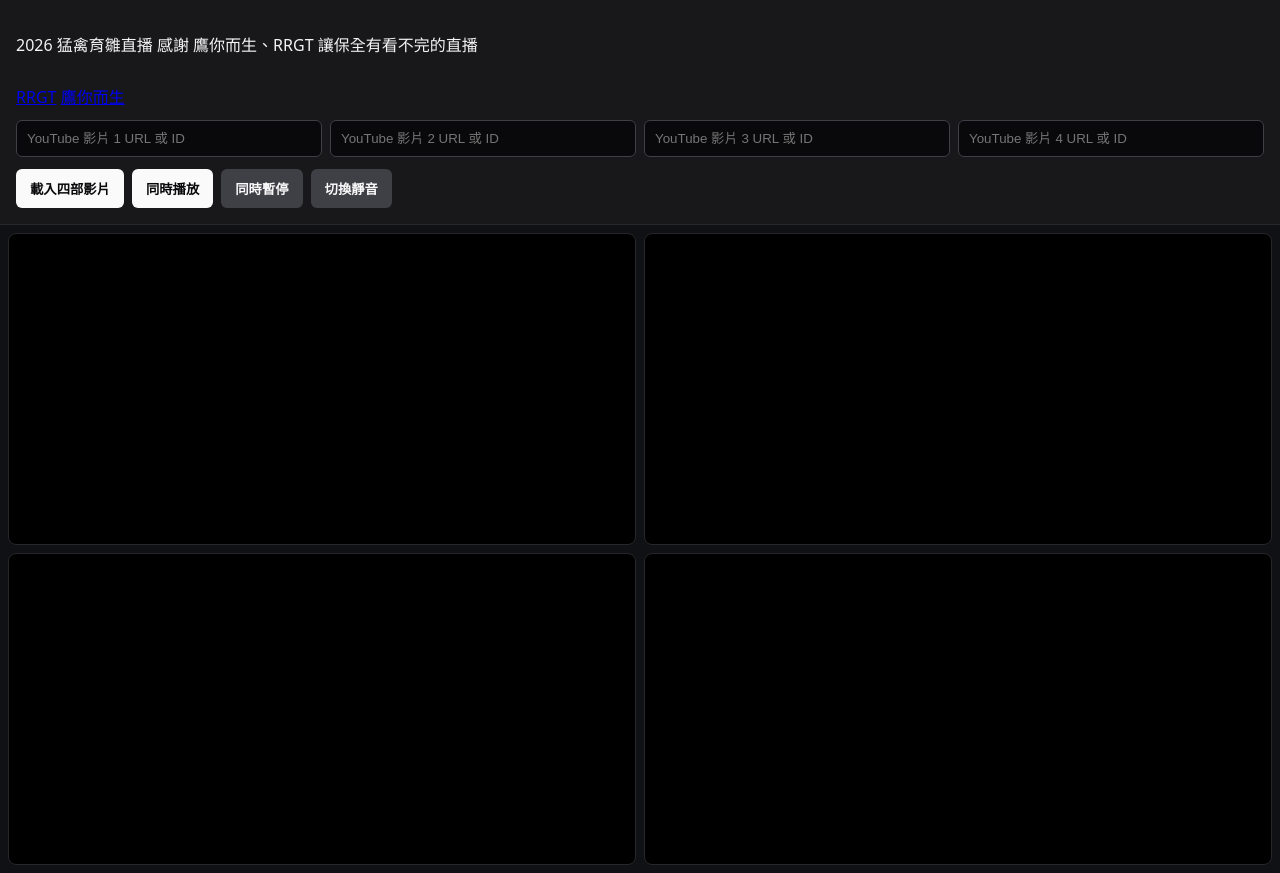
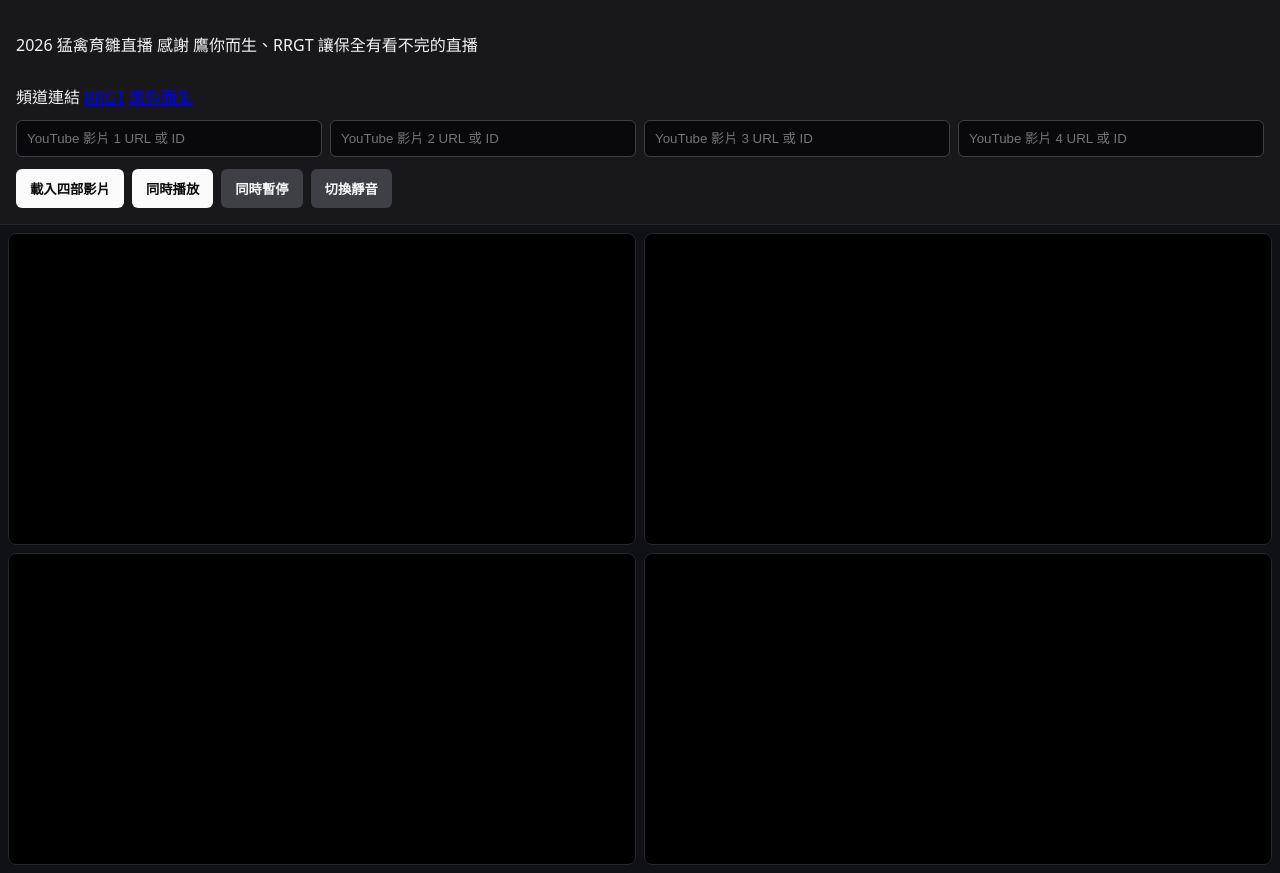
Before and after one commit to thebigcoco/eaglecamtw2026, a plain HTML site: page index.html in a window 1280 px wide. Drawn offline with Linux system fonts and the light colour scheme.

Commit message:
Update index.html

```diff
--- a/index.html
+++ b/index.html
@@ -81,6 +81,7 @@
   <header>
     <p class="title">2026 猛禽育雛直播     感謝 鷹你而生、RRGT 讓保全有看不完的直播 </p>
     <nav class="links" aria-label="頻道連結">
+      <span>頻道連結</span>
       <a href="https://www.youtube.com/@RRGT" target="_blank" rel="noopener noreferrer">RRGT</a>
       <a href="https://www.youtube.com/@soaringforyou" target="_blank" rel="noopener noreferrer">鷹你而生</a>
     </nav>
```
